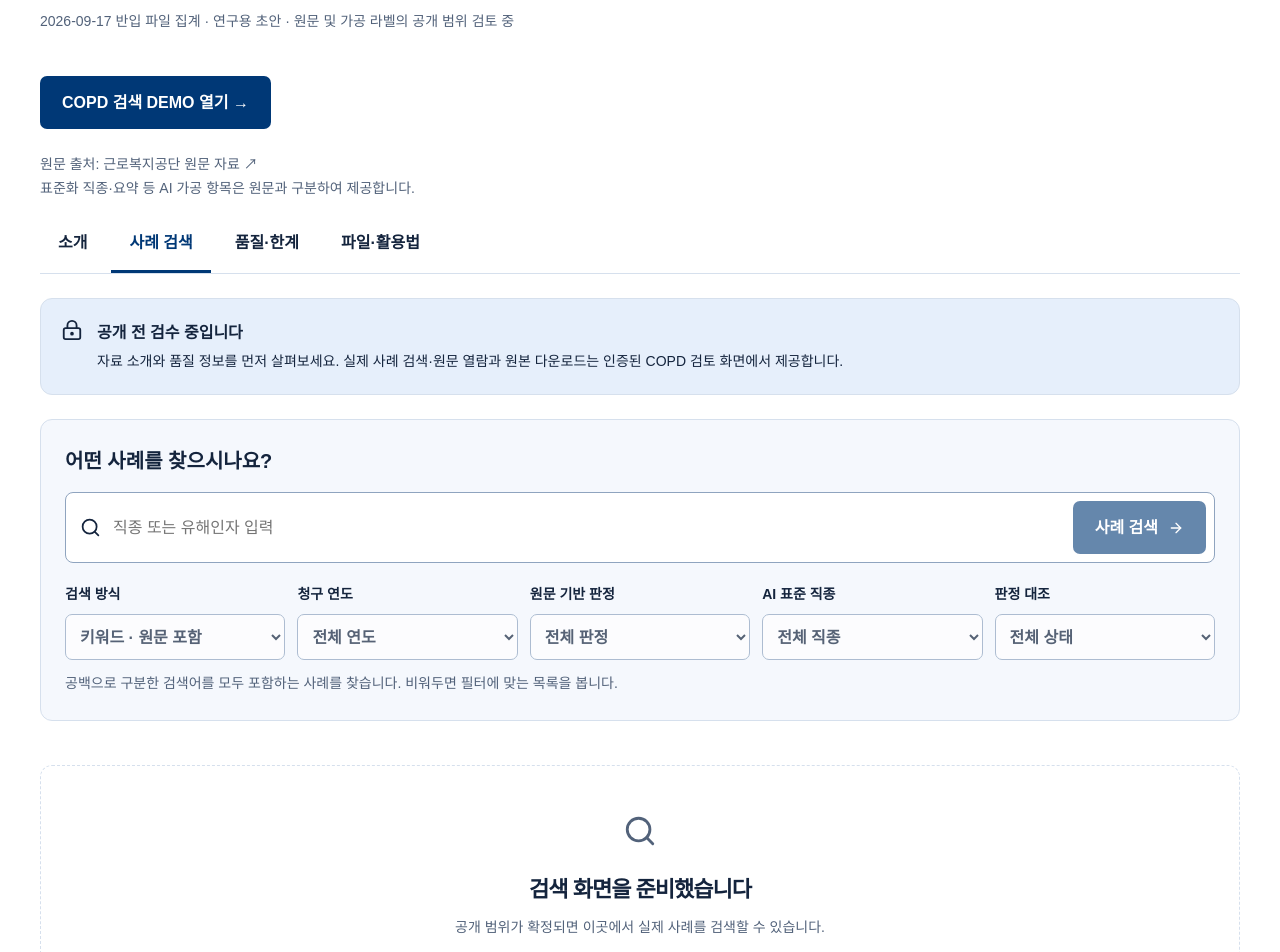
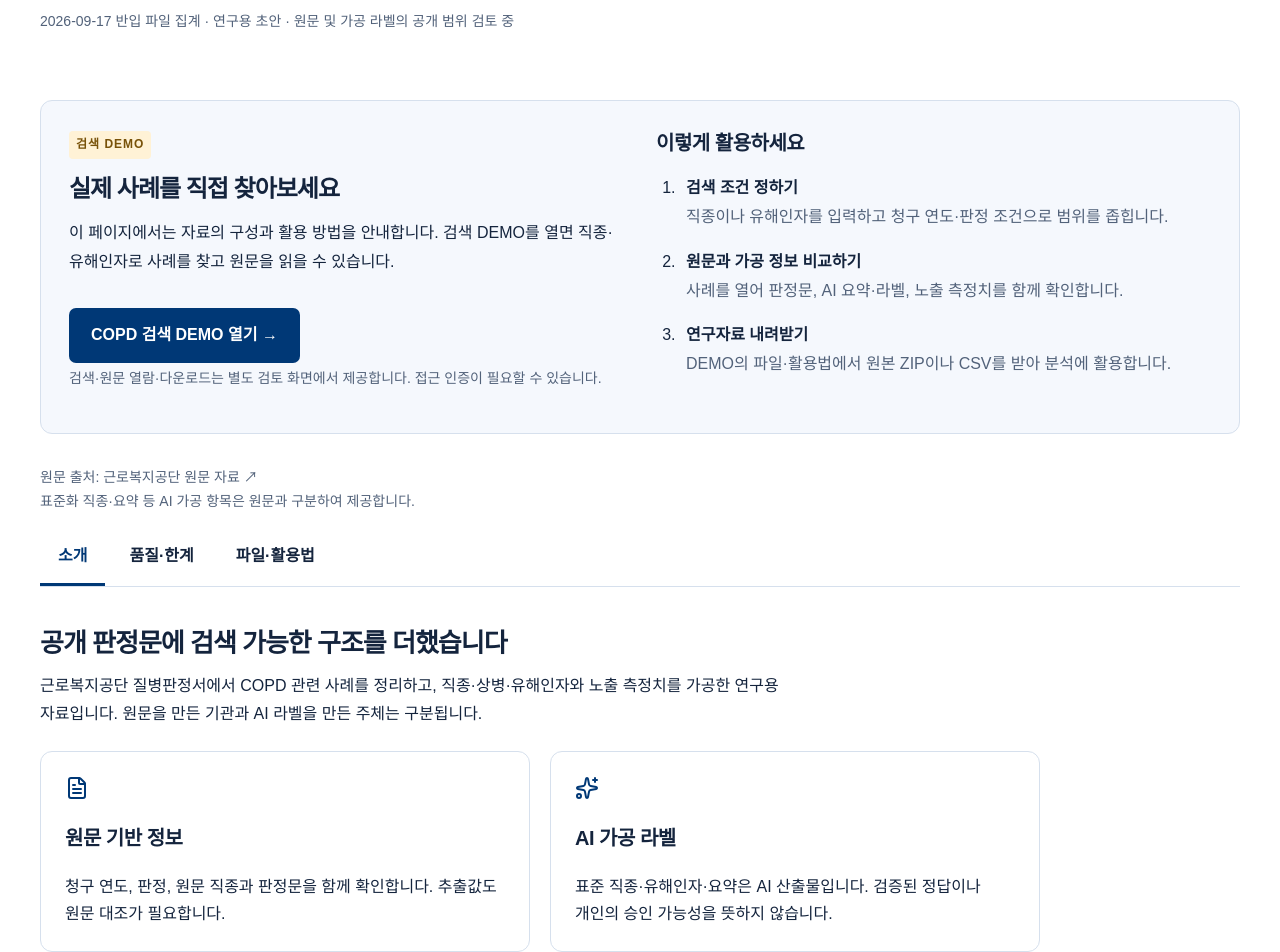
Before and after one commit to jinha-dspub/osh-ai-hub, a Next.js app in the folder web/: page /datasets/copd in a window 1280 px wide. Shown: the part 420-1372 px from the top of the page. Built offline with nearby package versions, Linux system fonts and the light colour scheme.

Commit message:
Replace inactive COPD search controls with demo guidance

```diff
--- a/web/app/datasets/copd/copd.css
+++ b/web/app/datasets/copd/copd.css
@@ -439,3 +439,16 @@
 .copd-downloads .button { min-height: 44px; white-space: normal; overflow-wrap: anywhere; max-width: 100%; }
 .copd-downloads details { margin-top: 12px; }
 .copd-downloads code { overflow-wrap: anywhere; }
+
+.copd-start { display: grid; grid-template-columns: 1fr 1fr; gap: 32px; padding: 28px; margin: 24px 0 32px; border: 1px solid var(--line); border-radius: 12px; background: var(--paper); font-size: 16px; line-height: 1.8; }
+.copd-start > div { min-width: 0; }
+.copd-start h2 { font-size: 24px; line-height: 1.5; margin: 12px 0; }
+.copd-start h3 { font-size: 20px; margin: 0 0 16px; }
+.copd-start .button { margin: 16px 0 4px; min-height: 48px; white-space: normal; }
+.copd-howto ol { padding-left: 24px; margin: 0; }
+.copd-howto li { padding-left: 6px; margin-bottom: 16px; }
+.copd-howto li:last-child { margin-bottom: 0; }
+.copd-howto strong, .copd-howto span { display: block; }
+.copd-howto span { color: var(--muted); }
+@media (max-width: 850px) { .copd-start { grid-template-columns: 1fr; gap: 24px; } }
+@media (max-width: 640px) { .copd-start { padding: 18px; } .copd-start h2 { font-size: 22px; } }
--- a/web/app/datasets/copd/page.tsx
+++ b/web/app/datasets/copd/page.tsx
@@ -19,14 +19,14 @@ export default async function CopdPage({
   }
   return (
     <div className="container copd-page">
-      <Link href="/tools" className="text-link">
-        <ArrowLeft size={15} /> 분석·체험으로
+      <Link href="/datasets" className="text-link">
+        <ArrowLeft size={15} /> 데이터 목록으로
       </Link>
       <header className="copd-heading">
         <div className="copd-labels">
           <span className="badge">산업보건 · 한국어</span>
           <span className="badge">실제 자료 · 검수 중</span>
-          <span className="badge demo">DEMO 검색 인터페이스</span>
+          <span className="badge">데이터 소개</span>
         </div>
         <h1>COPD 산재 판정 사례</h1>
         <p>
@@ -49,9 +49,23 @@ export default async function CopdPage({
           범위 검토 중
         </p>
       </header>
-      <Link href="/demo/copd/" className="button" style={{ marginBottom: 24 }}>
-        COPD 검색 DEMO 열기 →
-      </Link>
+      <section className="copd-start" aria-labelledby="copd-start-title">
+        <div>
+          <span className="badge demo">검색 DEMO</span>
+          <h2 id="copd-start-title">실제 사례를 직접 찾아보세요</h2>
+          <p>이 페이지에서는 자료의 구성과 활용 방법을 안내합니다. 검색 DEMO를 열면 직종·유해인자로 사례를 찾고 원문을 읽을 수 있습니다.</p>
+          <Link href="/demo/copd/" className="button">COPD 검색 DEMO 열기 →</Link>
+          <p className="copd-caption">검색·원문 열람·다운로드는 별도 검토 화면에서 제공합니다. 접근 인증이 필요할 수 있습니다.</p>
+        </div>
+        <div className="copd-howto">
+          <h3>이렇게 활용하세요</h3>
+          <ol>
+            <li><strong>검색 조건 정하기</strong><span>직종이나 유해인자를 입력하고 청구 연도·판정 조건으로 범위를 좁힙니다.</span></li>
+            <li><strong>원문과 가공 정보 비교하기</strong><span>사례를 열어 판정문, AI 요약·라벨, 노출 측정치를 함께 확인합니다.</span></li>
+            <li><strong>연구자료 내려받기</strong><span>DEMO의 파일·활용법에서 원본 ZIP이나 CSV를 받아 분석에 활용합니다.</span></li>
+          </ol>
+        </div>
+      </section>
       <CopdExplorer
         enabled={internalCopdEnabled()}
         initialFilters={initialFilters}
--- a/web/components/copd-explorer.tsx
+++ b/web/components/copd-explorer.tsx
@@ -6,7 +6,6 @@ import {
   Sparkles,
   ArrowRight,
   LoaderCircle,
-  LockKeyhole,
 } from "lucide-react";
 
 type Case = {
@@ -87,7 +86,7 @@ export function CopdExplorer({
     (action: string, payload?: unknown) => requestApi(apiBase, action, payload),
     [apiBase],
   );
-  const [tab, setTab] = useState(initialTab === "files" ? "files" : "search");
+  const [tab, setTab] = useState(initialTab === "files" ? "files" : enabled ? "search" : "overview");
   const [filters, setFilters] = useState<Filters>({
     ...initial,
     ...initialFilters,
@@ -212,7 +211,7 @@ export function CopdExplorer({
           ["search", "사례 검색"],
           ["quality", "품질·한계"],
           ["files", "파일·활용법"],
-        ].map(([key, label]) => (
+        ].filter(([key]) => enabled || key !== "search").map(([key, label]) => (
           <button
             key={key}
             aria-pressed={tab === key}
@@ -222,18 +221,6 @@ export function CopdExplorer({
           </button>
         ))}
       </nav>
-      {!enabled && (
-        <div className="copd-access">
-          <LockKeyhole size={22} />
-          <div>
-            <strong>공개 전 검수 중입니다</strong>
-            <p>
-              자료 소개와 품질 정보를 먼저 살펴보세요. 실제 사례 검색·원문
-              열람과 원본 다운로드는 인증된 COPD 검토 화면에서 제공합니다.
-            </p>
-          </div>
-        </div>
-      )}
       {tab === "overview" && (
         <section className="copd-prose">
           <h2>공개 판정문에 검색 가능한 구조를 더했습니다</h2>
@@ -376,7 +363,7 @@ export function CopdExplorer({
           <p className="copd-caption">Hugging Face 게시 계획 없음.</p>
         </section>
       )}
-      {tab === "search" && (
+      {enabled && tab === "search" && (
         <>
           <form
             className="copd-search"
@@ -494,16 +481,8 @@ export function CopdExplorer({
           {!results && !busy && (
             <div className="copd-empty">
               <Search size={34} />
-              <h2>
-                {enabled
-                  ? "사례 탐색을 시작해 보세요"
-                  : "검색 화면을 준비했습니다"}
-              </h2>
-              <p>
-                {enabled
-                  ? "검색어를 입력하거나 조건을 선택한 뒤 사례 검색을 누르세요."
-                  : "공개 범위가 확정되면 이곳에서 실제 사례를 검색할 수 있습니다."}
-              </p>
+              <h2>사례 탐색을 시작해 보세요</h2>
+              <p>검색어를 입력하거나 조건을 선택한 뒤 사례 검색을 누르세요.</p>
             </div>
           )}
           {results && (
```
Also changed, not shown: 2 other files (tests, documents, lock files or other folders).
